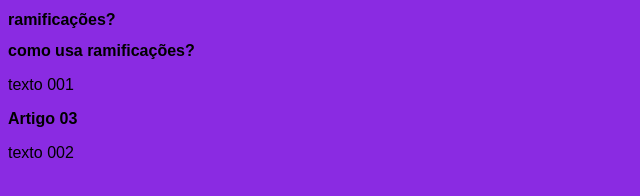
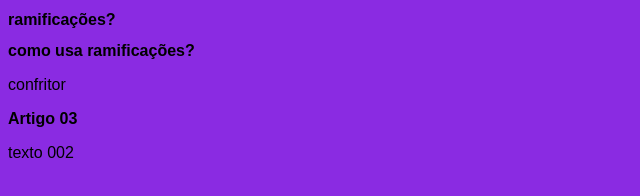
Before and after one commit to Washingtonluismarcos/studos, a plain HTML site: page Branches/index.html in a window 1280 px wide. Shown: the full height of the page, 0-640 px from the left. Drawn offline with Linux system fonts and the light colour scheme.

Commit message:
teste de confrito

```diff
--- a/Branches/index.html
+++ b/Branches/index.html
@@ -13,7 +13,7 @@
   <article>
     <h2>como usa ramificações?</h2>
   </article>
-  <p>texto 001</p>
+  <p>confritor</p>
   <article>
     <h2>Artigo 03</h2>
     <p>texto 002</p>
```
